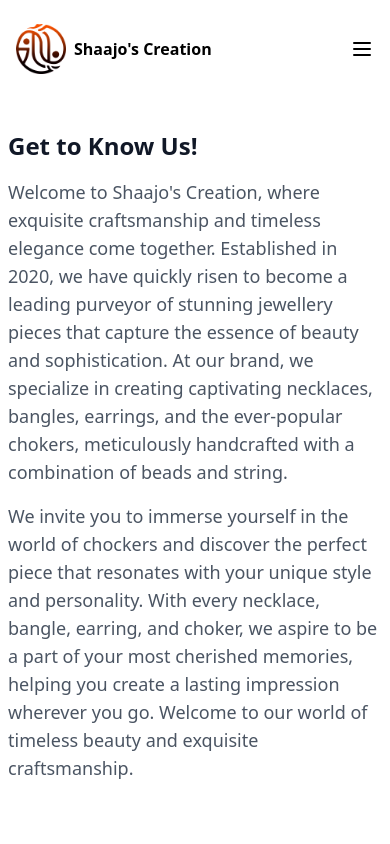
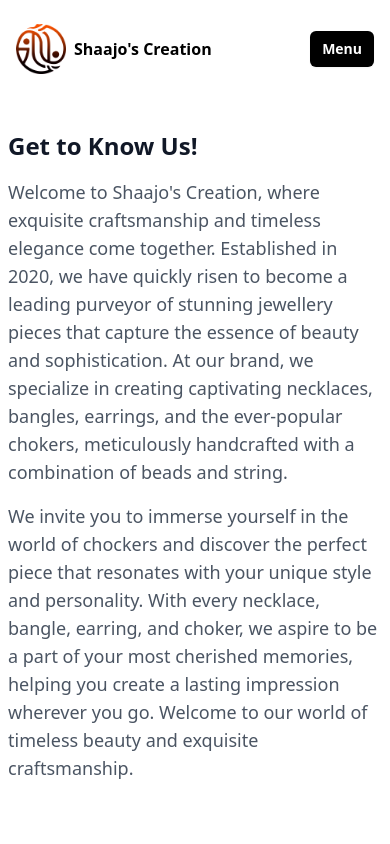
Before and after one commit to Siddhartha-0709/Shaajo-Online-Jewellery-New, a React (Vite) app: page /about in a window 390 px wide. Shown: the top 844 px of the page. Built offline with nearby package versions, Linux system fonts and the light colour scheme.

Commit message:
mobile display optimised

```diff
--- a/src/components/Header.jsx
+++ b/src/components/Header.jsx
@@ -1,34 +1,35 @@
-import React from 'react';
-import { Link, useNavigate } from 'react-router-dom'; // Import Link from React Router if you're using it
+import React, { useState } from 'react';
+import { Link, useNavigate } from 'react-router-dom';
 import logo from '../assets/shaajoLOGO.png';
+
 function Header() {
   const navigate = useNavigate();
-  const handleTrackOrders =()=>{
-    alert('c')
+  const [menuOpen, setMenuOpen] = useState(false);
+
+  const handleTrackOrders = () => {
+    alert('c');
     navigate('/track');
   }
+
   return (
     <div className="relative w-full bg-white mt-4">
       <div className="mx-auto flex max-w-7xl items-center justify-between px-4 py-2 sm:px-6 lg:px-8">
         <div className="inline-flex items-center space-x-2">
           <span>
-            <Link
-            to={"/"}
-            >
+            <Link to={"/"}>
               <img
                 alt="logo"
                 className="rounded-lg object-cover lg:block"
                 src={logo}
-              style={{height:50, width:50}}
+                style={{ height: 50, width: 50 }}
               />
             </Link>
           </span>
-          <Link
-          to={"/"}
-          >
+          <Link to={"/"}>
             <span className="font-bold">Shaajo's Creation</span>
           </Link>
         </div>
+
         <div className="hidden lg:block">
           <ul className="inline-flex space-x-8">
             <li>
@@ -63,36 +64,60 @@ function Header() {
                 Privacy Policy
               </Link>
             </li>
-
+            <li>
+              <Link
+                to="/track"
+                className="text-sm font-semibold text-gray-800 hover:text-gray-900"
+              >
+                Track Orders
+              </Link>
+            </li>
           </ul>
         </div>
-        <div className="hidden lg:block">
+
+        {/* Mobile Menu Button */}
+        <div className="lg:hidden ml-50">
           <button
             type="button"
             className="rounded-md bg-black px-3 py-2 text-sm font-semibold text-white shadow-sm hover:bg-black/80 focus-visible:outline focus-visible:outline-2 focus-visible:outline-offset-2 focus-visible:outline-black"
-            onClick={handleTrackOrders}
+            onClick={() => setMenuOpen(!menuOpen)}
           >
-            Track Orders
+            Menu
           </button>
         </div>
+
+        {/* Mobile Menu */}
+        {menuOpen && (
           <div className="lg:hidden">
-          <svg
-            xmlns="http://www.w3.org/2000/svg"
-            width="24"
-            height="24"
-            viewBox="0 0 24 24"
-            fill="none"
-            stroke="currentColor"
-            strokeWidth="2"
-            strokeLinecap="round"
-            strokeLinejoin="round"
-            className="h-6 w-6 cursor-pointer"
-          >
-            <line x1="4" y1="12" x2="20" y2="12"></line>
-            <line x1="4" y1="6" x2="20" y2="6"></line>
-            <line x1="4" y1="18" x2="20" y2="18"></line>
-          </svg>
+            <ul className="bg-white absolute top-16 left-0 right-0 shadow-lg py-8 px-4">
+              <li className='pt-4 pb-4'>
+                <Link to="/" className="text-lg font-semibold text-gray-800 hover:text-gray-900">
+                  Home
+                </Link>
+              </li>
+              <li className='pt-4 pb-4'>
+                <Link to="/about" className="text-lg font-semibold text-gray-800 hover:text-gray-900">
+                  About Us
+                </Link>
+              </li>
+              <li className='pt-4 pb-4'>
+                <Link to="/contact" className="text-lg font-semibold text-gray-800 hover:text-gray-900">
+                  Contact Us
+                </Link>
+              </li>
+              <li className='pt-4 pb-4'>
+                <Link to="/privacy" className="text-lg font-semibold text-gray-800 hover:text-gray-900">
+                  Privacy Policy
+                </Link>
+              </li>
+              <li className='pt-4 pb-4'>
+                <Link to="/track" className="text-lg font-semibold text-gray-800 hover:text-gray-900">
+                  Track Orders
+                </Link>
+              </li>
+            </ul>
           </div>
+        )}
       </div>
     </div>
   );
```
Also changed, not shown: src/components/Home.jsx (+105 -8 lines), src/assets/cart.png (added), src/assets/filter.png (added). Lines whose indentation alone changed are shown as unchanged.
